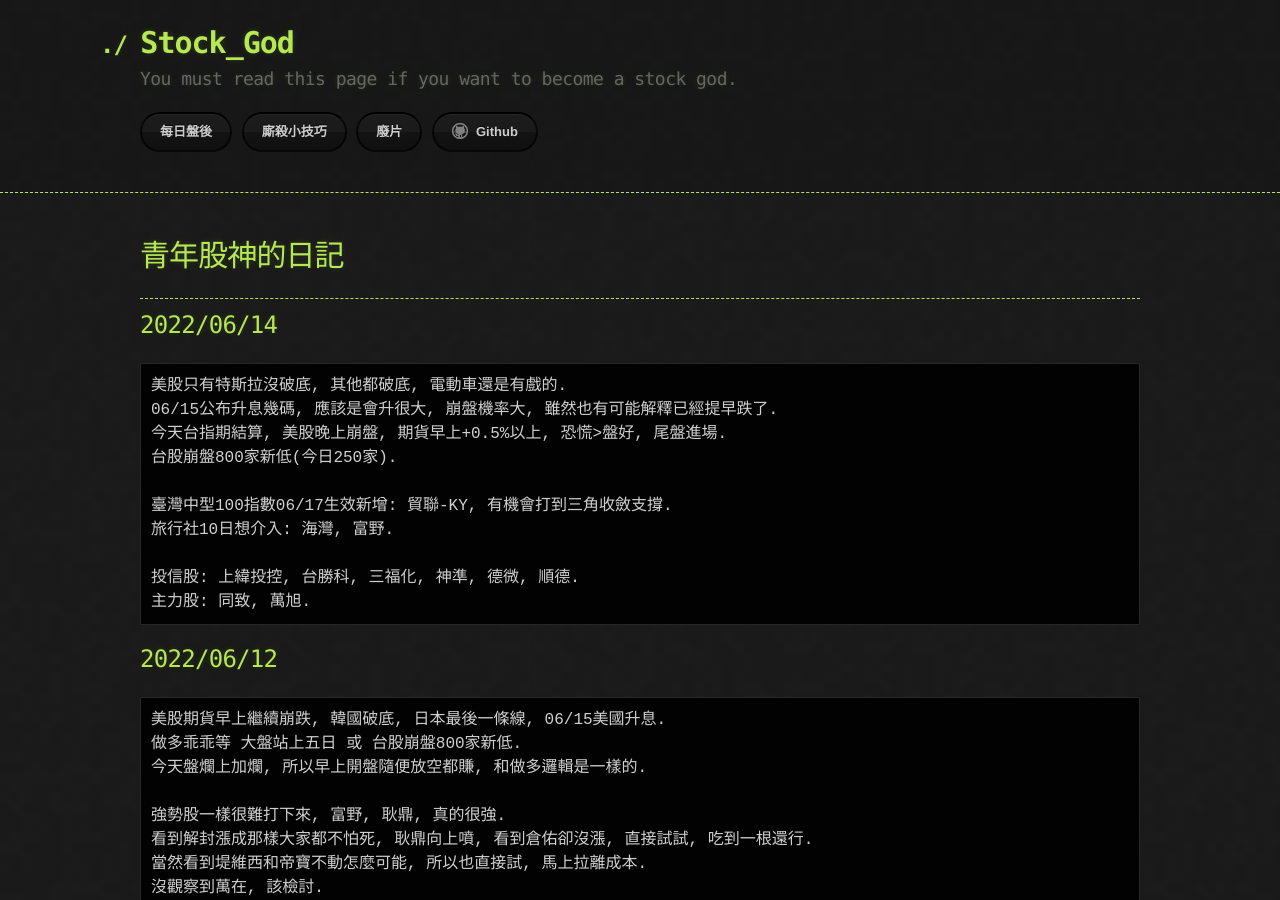
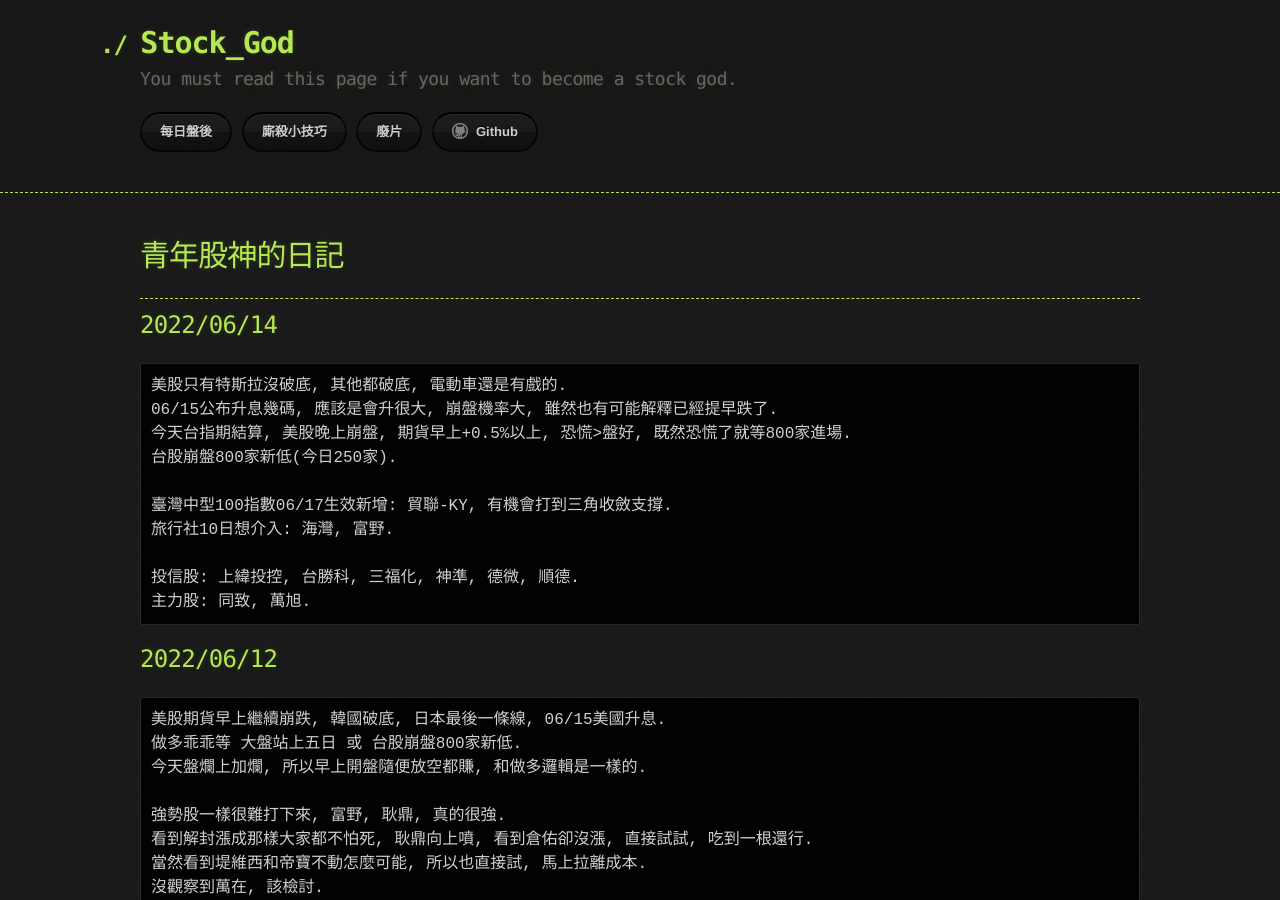
Before and after one commit to lepg5487/Stock_God, a Jekyll site: the page built from index.md, in a window 1280 px wide and 900 px high. Built offline with Jekyll 4.4.1, drawn with Linux system fonts in a browser that asks for light colours; our own code applies the rules of GitHub Pages for plain Markdown files.

Commit message:
Update index.md

````diff
--- a/index.md
+++ b/index.md
@@ -10,7 +10,7 @@ layout: testlayouts
 ```
 美股只有特斯拉沒破底, 其他都破底, 電動車還是有戲的.
 06/15公布升息幾碼, 應該是會升很大, 崩盤機率大, 雖然也有可能解釋已經提早跌了.
-今天台指期結算, 美股晚上崩盤, 期貨早上+0.5%以上, 恐慌>盤好, 尾盤進場.
+今天台指期結算, 美股晚上崩盤, 期貨早上+0.5%以上, 恐慌>盤好, 既然恐慌了就等800家進場.
 台股崩盤800家新低(今日250家).
 
 臺灣中型100指數06/17生效新增: 貿聯-KY, 有機會打到三角收斂支撐.
````
